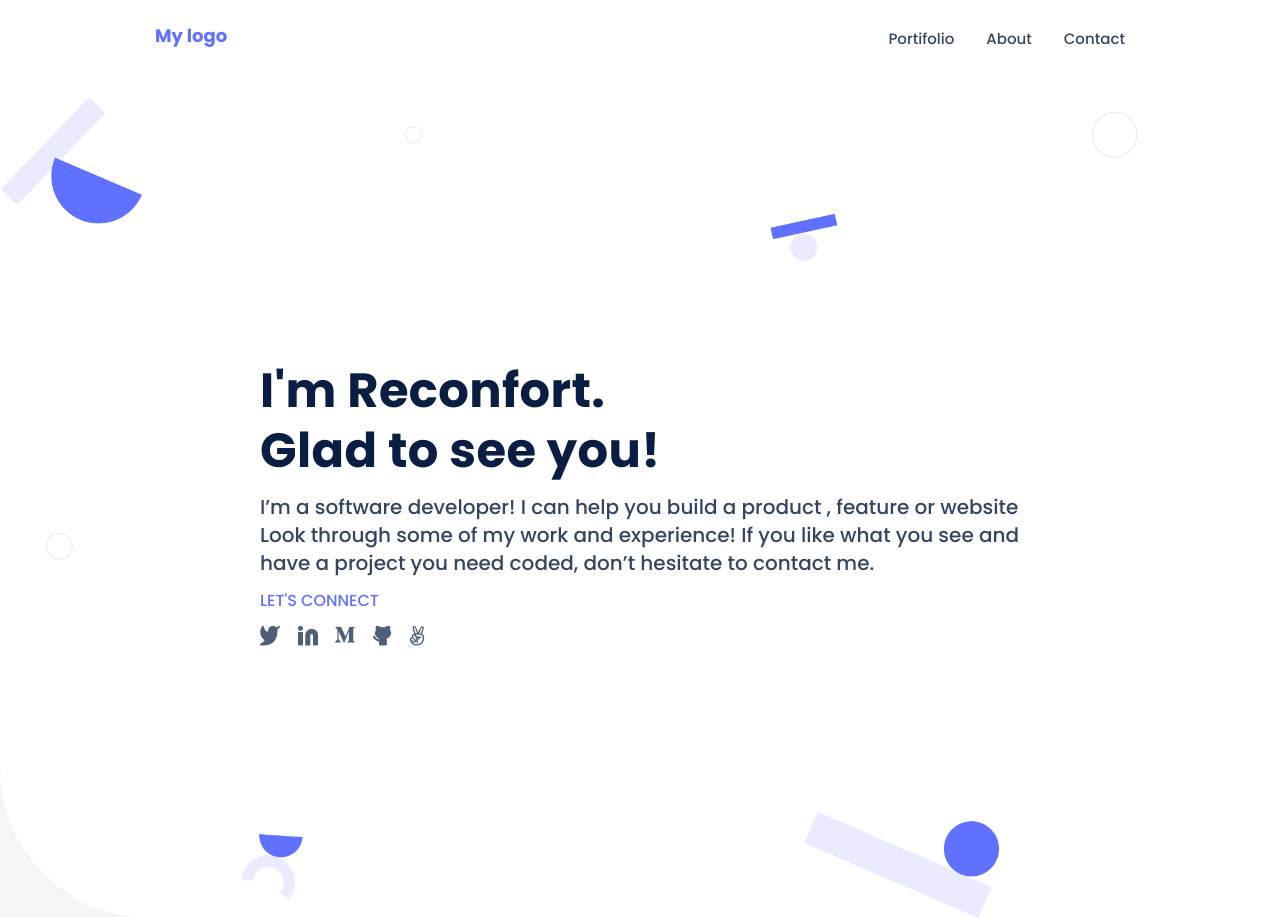
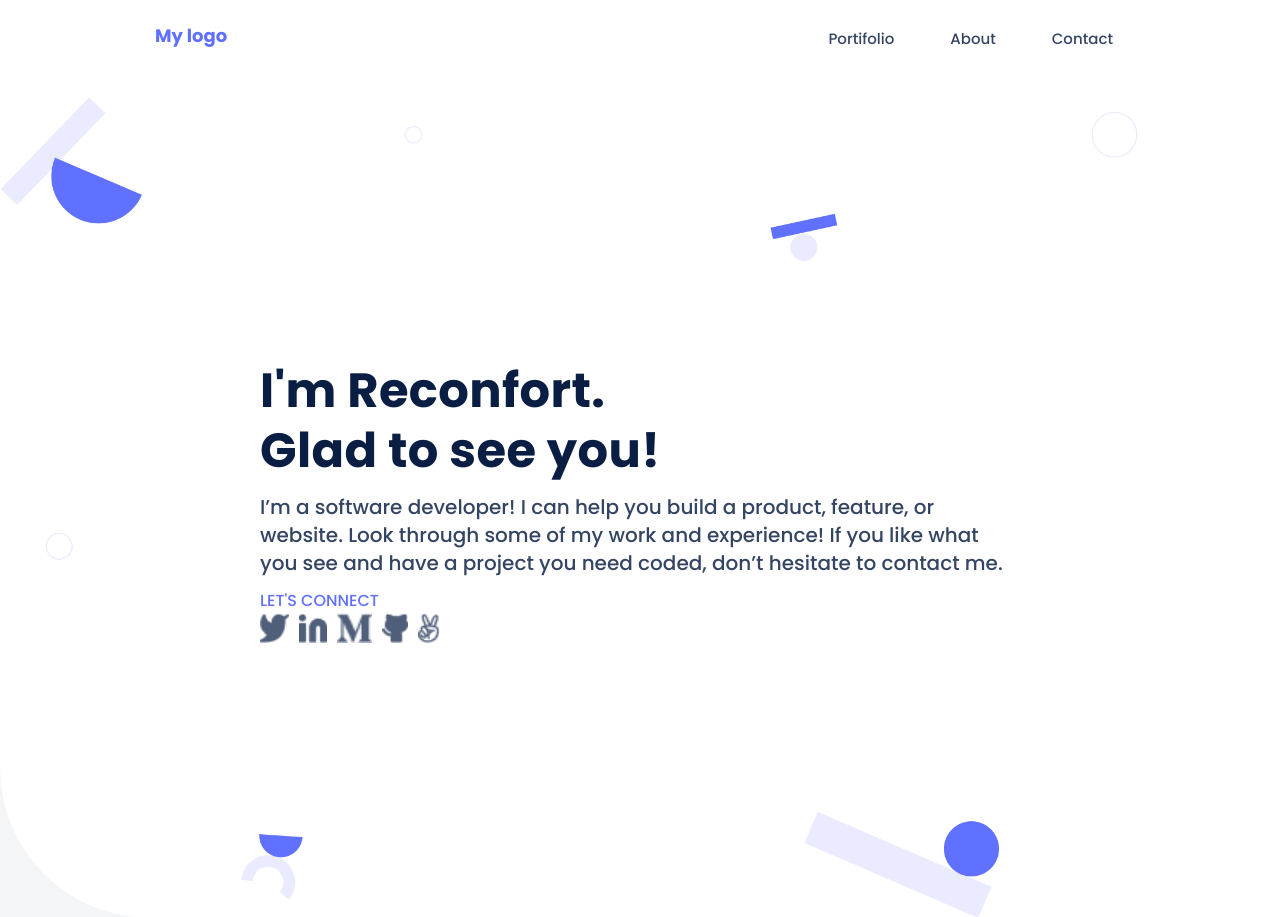
Before and after one commit to Reconfort/Microverse-Portifolio, a website: page index.html in a window 1280 px wide. Drawn offline with Linux system fonts and the light colour scheme; a web font is replaced by a local one.

Commit message:
Collecting Typos

```diff
--- a/index.html
+++ b/index.html
@@ -9,9 +9,10 @@
   </head>
   <body>
     <header>
-      <span>
+      <a href="#">
         <h2>My logo</h2>
-      </span>
+      </a>
+
       <ul>
         <li>
           <a href="#">Portifolio</a>
@@ -23,41 +24,52 @@
           <a href="#">Contact</a>
         </li>
       </ul>
-      <div class="burger">
-        <img src="./media/burger.png" alt="" />
-      </div>
+      <nav class="burger">
+        <img src="./media/burger.png" alt="Hamburger Menu" />
+      </nav>
     </header>
 
     <div class="container">
+      <section>
         <div class="wrapper">
           <h1>
             I'm Reconfort. <br />
             Glad to see you!
           </h1>
           <p>
-          I’m a software developer! I can help you build a product , feature or
-          website Look through some of my work and experience! If you like what
-          you see and have a project you need coded, don’t hesitate to contact
-          me.
+            I’m a software developer! I can help you build a product, feature, or website. Look through some of my work and experience! If you like what you see and have a project you need coded, don’t hesitate to contact me.
           </p>
           <h2>Let's connect</h2>
-        <ul>
+        </div>
+      </section>
+        <ul class="social-links">
+  <li>
     <a href="http://twitter.com/Reconfort_">
-            <img src="./media/twitter.png" alt="" />
+      <img src="./media/twitter.png" alt="Twitter" />
     </a>
+  </li>
+  <li>
     <a href="http://linkedin.com/in/reconfort-daniel/">
-            <img src="./media/linkedin.png" alt="" />
+      <img src="./media/linkedin.png" alt="LinkedIn" />
     </a>
+  </li>
+  <li>
     <a href="#">
-            <img src="./media/medium.png" alt="" />
+      <img src="./media/medium.png" alt="Medium" />
     </a>
+  </li>
+  <li>
     <a href="http://github.com/Reconfort">
-            <img src="./media/git.png" alt="" />
+      <img src="./media/git.png" alt="GitHub" />
     </a>
+  </li>
+  <li>
     <a href="#">
-            <img src="./media/peace.png" alt="" />
+      <img src="./media/peace.png" alt="Peace" />
     </a>
+  </li>
 </ul>
+
       </div>
     </div>
   </body>
--- a/style.css
+++ b/style.css
@@ -26,7 +26,7 @@ header {
   background-color: white;
 }
 
-header span {
+header a {
   width: hug(100px);
   height: hug(40px);
   top: 16px;
@@ -34,7 +34,7 @@ header span {
   padding: 10px 12px 10px 12px;
 }
 
-header span h2 {
+header a h2 {
   font-size: 18px;
   font-weight: 700;
   line-height: 20px;
@@ -128,11 +128,20 @@ header .burger {
   align-items: center;
 }
 
-.container .wrapper ul a {
-  width: 19.985925674438477px;
-  height: 19.962478637695312px;
-  top: 642px;
-  left: 260px;
+ul.social-links {
+  display: flex;
+  justify-content: start;
+  gap: 10;
+  align-items: center;
+  list-style: none;
+}
+
+ul.social-links li {
+  margin-right: 10px;
+}
+
+ul.social-links img {
+  height: 30px;
 }
 
 /* Styles for mobile screens with a minimum width of 375px */
@@ -143,7 +152,7 @@ header .burger {
     padding: 4px 24px 4px 12px;
   }
 
-  .header span {
+  .header a {
     width: hug(100px);
     height: hug(40px);
     top: 4px;
@@ -151,7 +160,7 @@ header .burger {
     padding: 10px 12px 10px 12px;
   }
 
-  .header span h2 {
+  .header a h2 {
     font-size: 18px;
     font-weight: 700;
     line-height: 20px;
```
Lines whose indentation alone changed are shown as unchanged.
